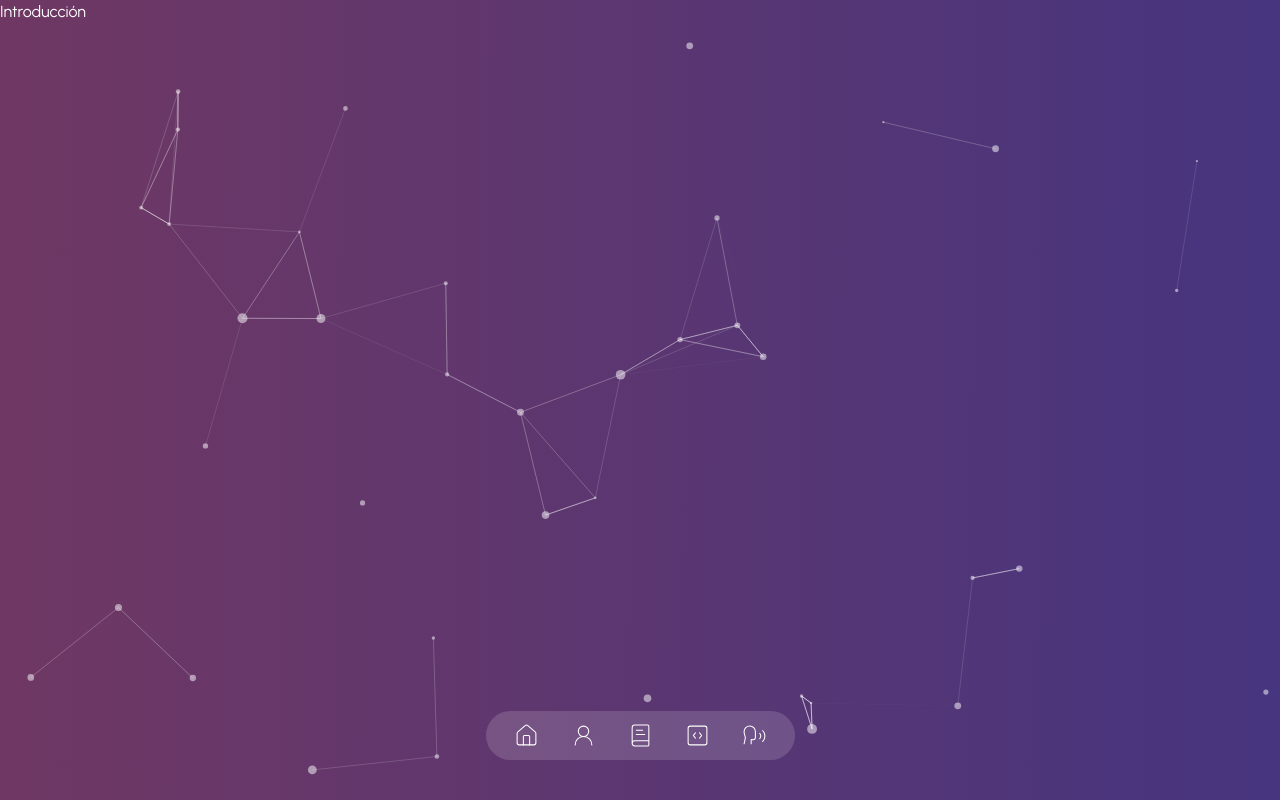
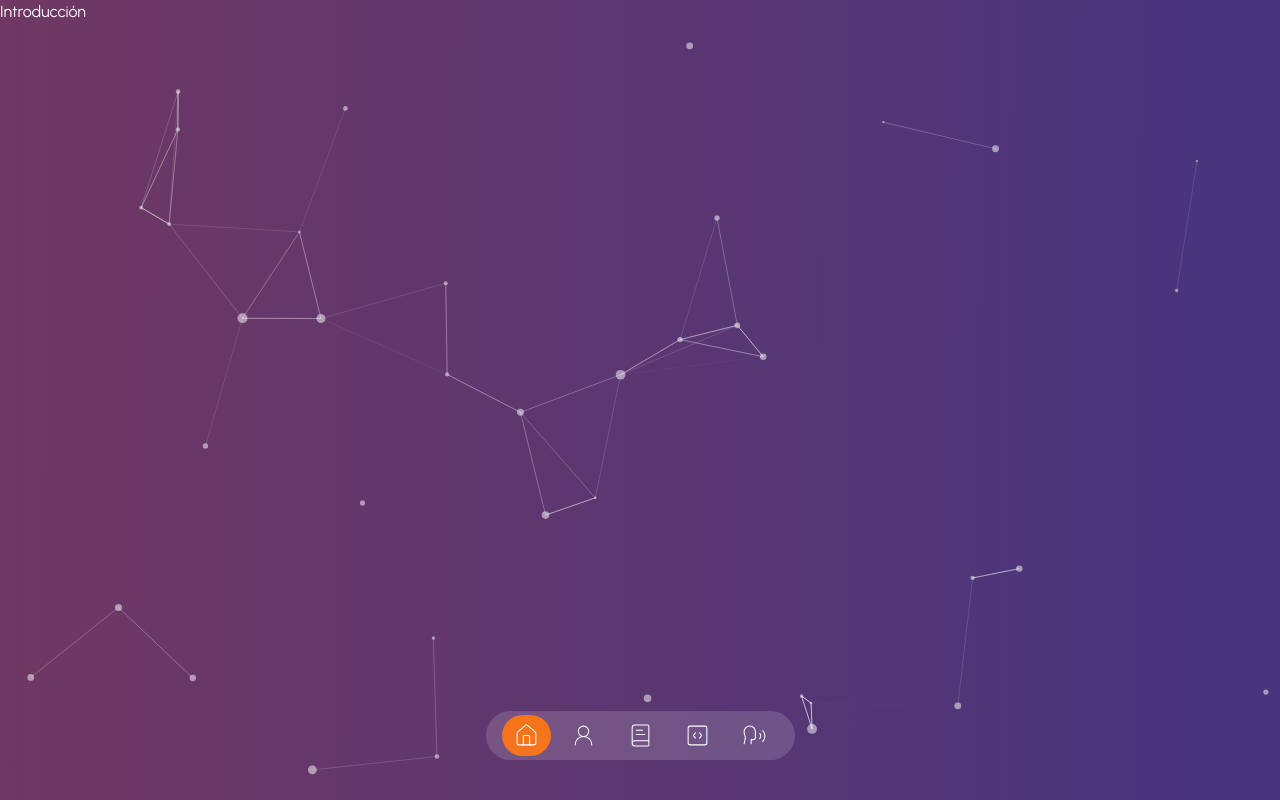
Before and after one commit to V4l3ntino/portfolio, a Next.js app: page / in a window 1280 px wide. Built offline with nearby package versions, Linux system fonts and the light colour scheme.

Commit message:
navbar con el icono seleccionado dependiendo de la ruta

```diff
--- a/components/navbar.tsx
+++ b/components/navbar.tsx
@@ -1,15 +1,21 @@
+"use client"
+
+
 import { itemsNavbar } from "@/data";
 import Link from "next/link";
+import { usePathname } from "next/navigation";
 
 const Navbar = () => {
+    const router = usePathname();
     return (
         <div className="fixed z-40 flex flex-col items-center justify-center w-full mt-auto h-max bottom-10">
             <nav>
                 <div className="flex items-center justify-center gap-2 px-4 py-1 rounded-full bg-white/15 background-blur-sm">
                 {itemsNavbar.map((item) => (
                     <div key={item.id}
-                    className="px-3 py-2 transition duration-150
-                    rounded-full cursor-pointer hover:bg-secondary"
+                    className={`px-3 py-2 transition duration-150
+                    rounded-full cursor-pointer hover:bg-secondary
+                    ${router === item.link && 'bg-secondary'}`}
                     >
                         <Link href={item.link}>{item.icon}</Link>
                     </div>
```
